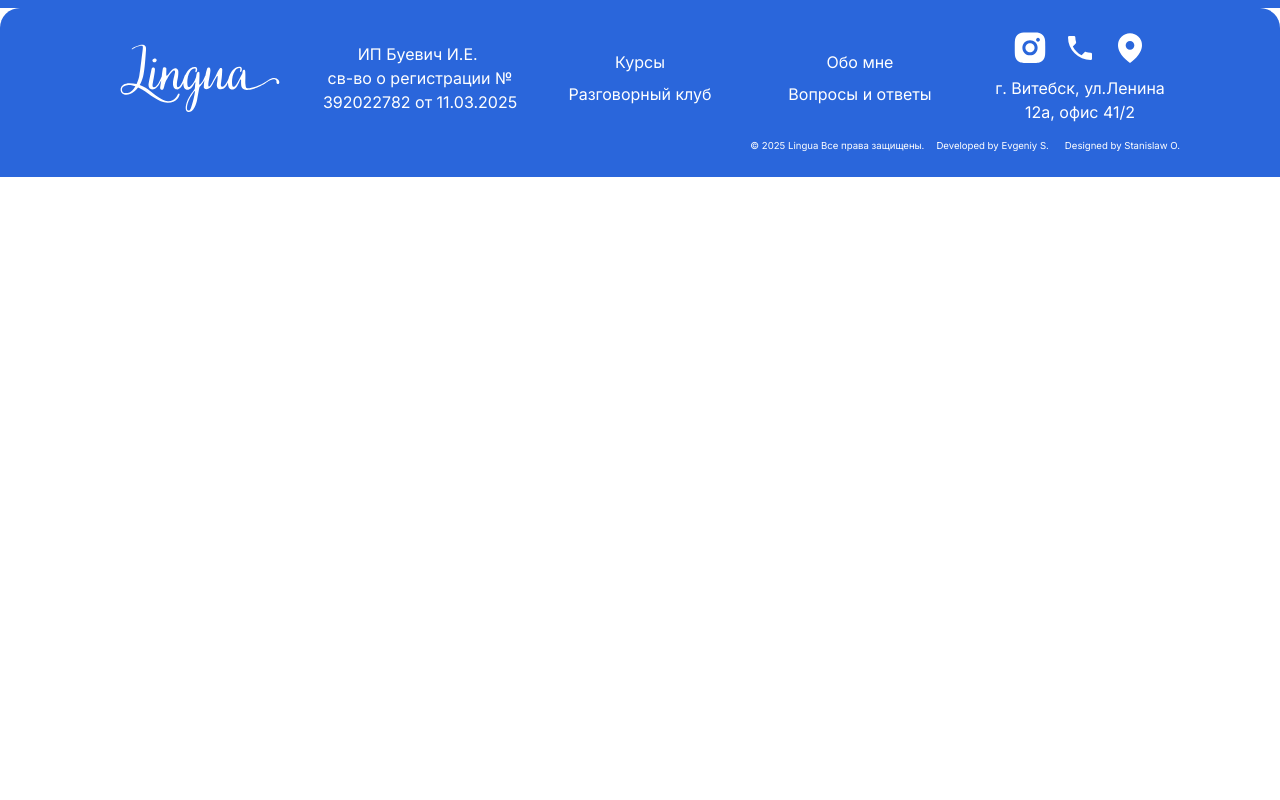
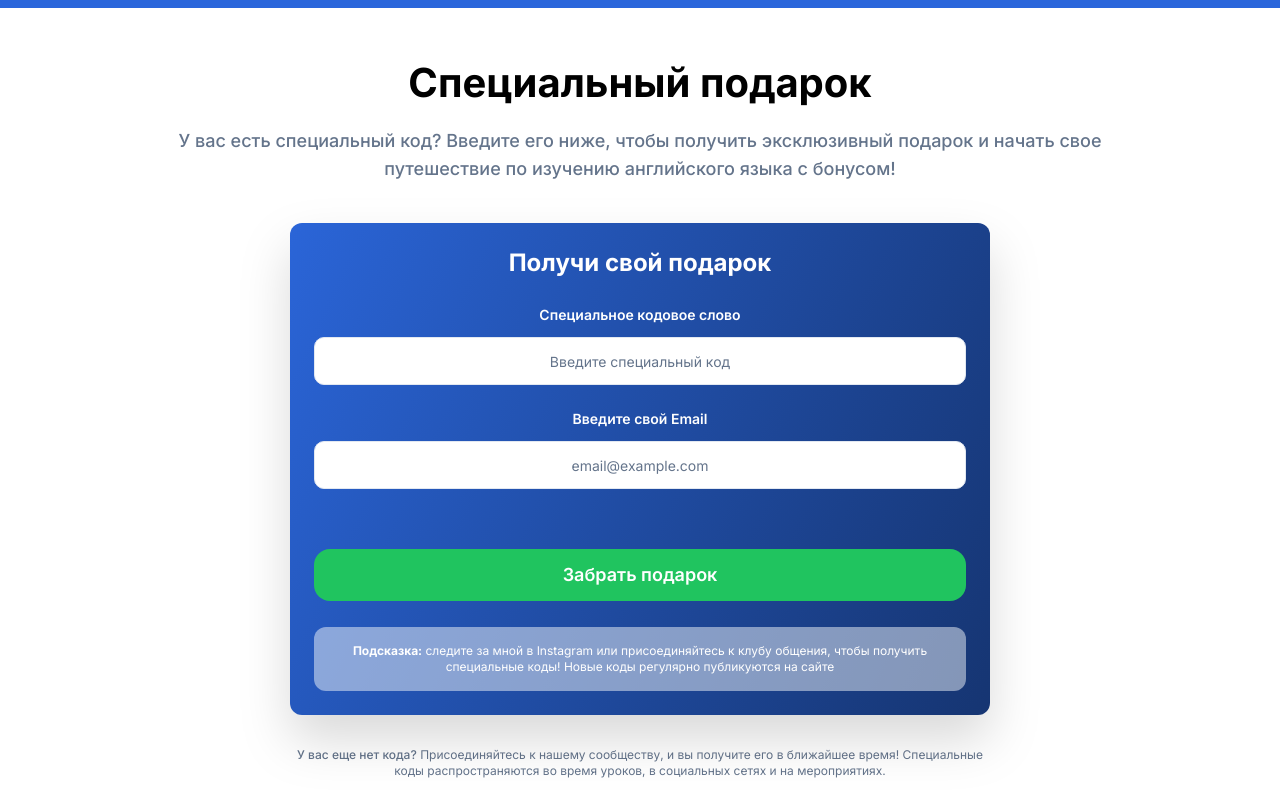
Before and after one commit to evgeniyworkbel/ira-buevich, a Next.js app: page / in a window 1280 px wide. Shown: the part 5860-6660 px from the top of the page. Before the commit the page ends 6037 px from the top, so only its background shows below. Built offline with nearby package versions, Linux system fonts and the light colour scheme.

Commit message:
feat: implement receive-gift section with form

```diff
--- a/src/app/page.tsx
+++ b/src/app/page.tsx
@@ -3,6 +3,7 @@ import {
   Courses,
   Faq,
   Footer,
+  ReceiveGift,
   Header,
   Hero,
   LearningFormats,
@@ -21,6 +22,7 @@ export default function Page() {
         <LearningFormats />
         <AboutMe />
         <Faq />
+        <ReceiveGift />
       </main>
       <Footer />
     </div>
--- a/src/widgets/index.ts
+++ b/src/widgets/index.ts
@@ -6,3 +6,4 @@ export { LearningFormats } from "./learning-formats";
 export { AboutMe } from "./about-me";
 export { Faq } from "./faq";
 export { Footer } from "./footer";
+export { ReceiveGift } from "./receive-gift";
--- /dev/null
+++ b/src/widgets/receive-gift/index.ts
@@ -0,0 +1 @@
+export { ReceiveGift } from "./ui/receive-gift";
--- /dev/null
+++ b/src/widgets/receive-gift/ui/gift-form.tsx
@@ -0,0 +1,29 @@
+import { Button, FormInput } from "@/shared/ui";
+
+export function GiftForm() {
+  return (
+    <div className="mt-10 flex flex-col items-center gap-6.5 rounded-xl bg-linear-115 from-[oklch(0.536_0.187_262deg)] to-[oklch(0.344_0.112_262deg)] px-4.5 py-6 drop-shadow-2xl xl:px-6">
+      <h3 className="text-xl font-bold text-foreground-surface xl:text-2xl">Получи свой подарок</h3>
+      {/** @todo: добавить действие, обработку ошибок https://nextjs.org/docs/app/guides/forms */}
+      <form className="flex w-full flex-col items-center gap-6">
+        <FormInput
+          name="secretCode"
+          label="Специальное кодовое слово"
+          placeholder="Введите специальный код"
+        />
+        <FormInput name="email" label="Введите свой Email" placeholder="email@example.com" />
+        <Button
+          className="mt-9 w-full bg-accent py-3 xl:h-13 xl:rounded-2xl xl:text-lg"
+          type="submit"
+        >
+          Забрать подарок
+        </Button>
+      </form>
+      <p className="rounded-xl bg-[oklch(0.968_0.007_248deg_/_50%)] px-5.5 py-2.5 text-center text-[10px] text-foreground-surface xl:px-9 xl:py-4 xl:text-xs">
+        <span className="font-bold">Подсказка:</span> следите за мной в Instagram или
+        присоединяйтесь к клубу общения, чтобы получить специальные коды! Новые коды регулярно
+        публикуются на сайте
+      </p>
+    </div>
+  );
+}
--- /dev/null
+++ b/src/widgets/receive-gift/ui/receive-gift.tsx
@@ -0,0 +1,21 @@
+import { Container, Title } from "@/shared/ui";
+import { GiftForm } from "./gift-form";
+
+export function ReceiveGift() {
+  return (
+    <Container>
+      <Title
+        title="Специальный подарок"
+        description="У вас есть специальный код? Введите его ниже, чтобы получить эксклюзивный подарок и начать свое путешествие по изучению английского языка с бонусом!"
+      />
+      <section className="mx-auto max-w-[700px]">
+        <GiftForm />
+        <p className="mt-8 text-center text-xs text-foreground-secondary">
+          <span className="font-medium">У вас еще нет кода?</span> Присоединяйтесь к нашему
+          сообществу, и вы получите его в ближайшее время! Специальные коды распространяются во
+          время уроков, в социальных сетях и на мероприятиях.
+        </p>
+      </section>
+    </Container>
+  );
+}
```
